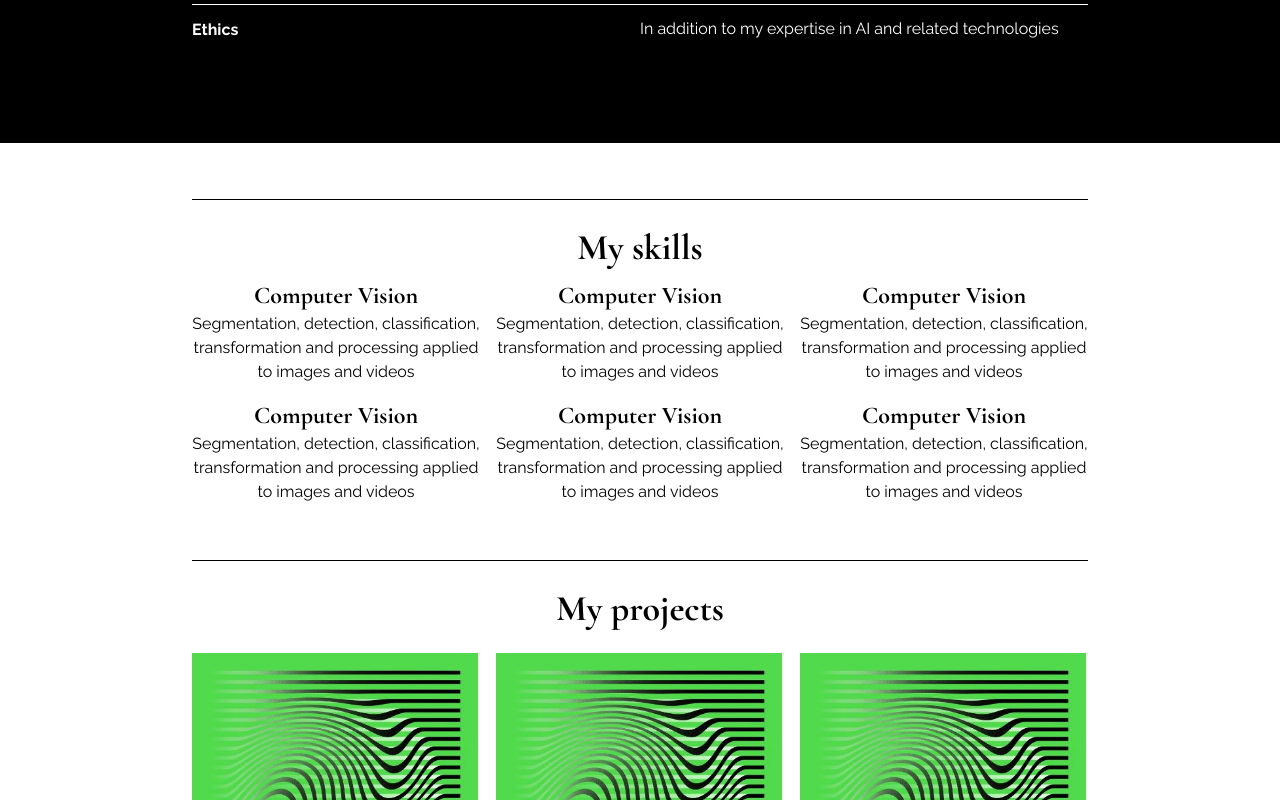
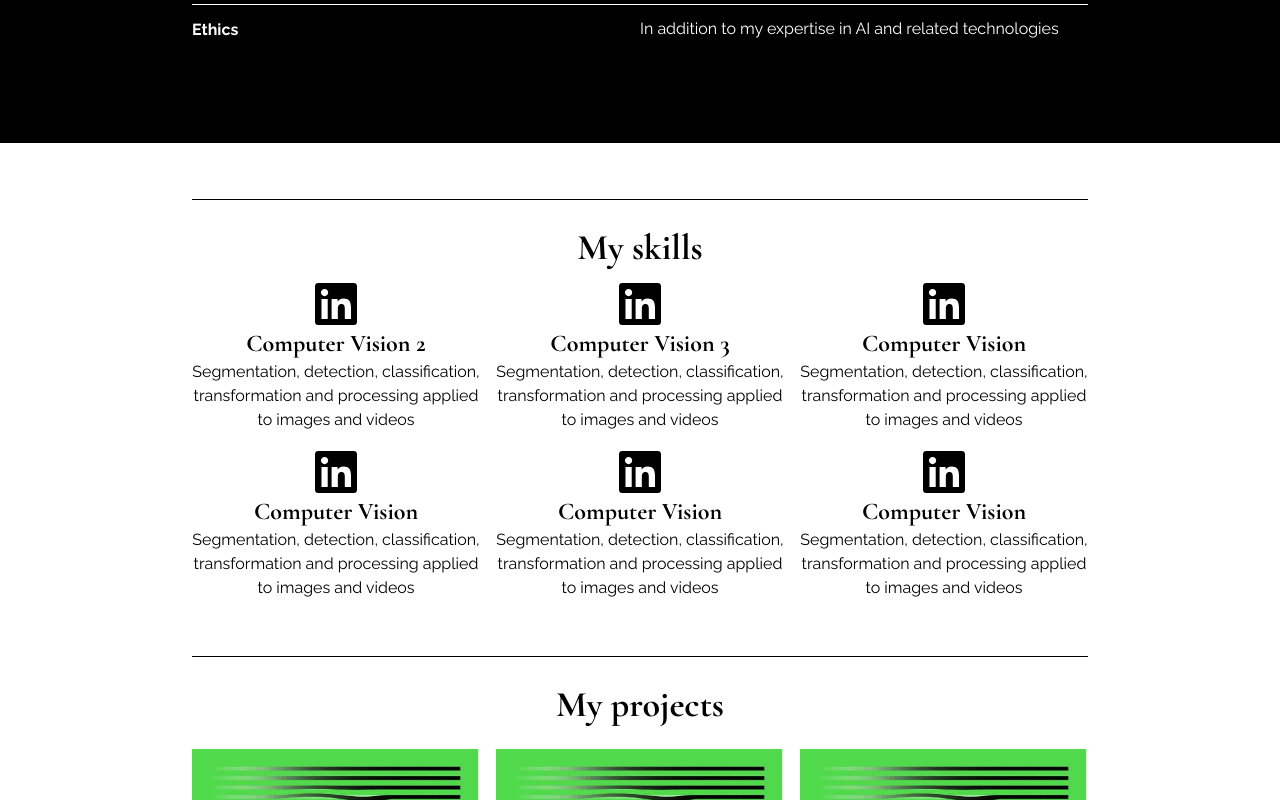
Before and after one commit to alejomaar/personal_webpage, a React (Vite) app: page / in a window 1280 px wide. Shown: the part 1457-2257 px from the top of the page. Built offline with nearby package versions, Linux system fonts and the light colour scheme.

Commit message:
feat(icons): Add icons to webpage

```diff
--- a/package.json
+++ b/package.json
@@ -10,6 +10,10 @@
     "preview": "vite preview"
   },
   "dependencies": {
+    "@fortawesome/fontawesome-svg-core": "^6.4.2",
+    "@fortawesome/free-brands-svg-icons": "^6.4.2",
+    "@fortawesome/free-solid-svg-icons": "^6.4.2",
+    "@fortawesome/react-fontawesome": "^0.2.0",
     "react": "^18.2.0",
     "react-dom": "^18.2.0"
   },
--- a/src/App.jsx
+++ b/src/App.jsx
@@ -1,19 +1,24 @@
 import "./App.css";
 import img from "./assets/img.jpg";
 import profile_photo_img from "./assets/profile_photo.png";
+import { FontAwesomeIcon } from "@fortawesome/react-fontawesome";
+import { faGithub } from "@fortawesome/free-brands-svg-icons";
+import { faLinkedin } from "@fortawesome/free-brands-svg-icons";
+import messages from "./constant/messages";
+
 //https://musotoku.com/
 function App() {
   return (
     <div className="min-h-screen h-screen ">
       <nav className="w-full fixed top-0 left-0 right-0 flex h-20 bg-white z-20">
-        <ul class="w-full flex justify-center items-center">
-          <li class="mx-3 font-bold border-b-2 hover:border-b-2 hover:border-black">
+        <ul className="w-full flex justify-center items-center">
+          <li className="mx-3 font-bold border-b-2 hover:border-b-2 hover:border-black">
             About Me
           </li>
-          <li class="mx-3 font-bold border-b-2 hover:border-b-2 hover:border-black">
+          <li className="mx-3 font-bold border-b-2 hover:border-b-2 hover:border-black">
             My Skills
           </li>
-          <li class="mx-3 font-bold border-b-2 hover:border-b-2 hover:border-black">
+          <li className="mx-3 font-bold border-b-2 hover:border-b-2 hover:border-black">
             My Projects
           </li>
         </ul>
@@ -27,13 +32,13 @@ function App() {
         </h1>
 
         <div className="w-full relative flex justify-center items-center">
-          <div class="w-full overflow-hidden absolute top-1/2 border-t border-b border-black">
-            <div class="marquee-container  my-7">
-              <ul class="marquee flex">
-                <li class="mx-3 text-6xl">Computer Vision |</li>
-                <li class="mx-3 text-6xl">NLP |</li>
-                <li class="mx-3 text-6xl">Machine Learning |</li>
-                <li class="mx-3 text-6xl">Software Engineering |</li>
+          <div className="w-full overflow-hidden absolute top-1/2 border-t border-b border-black">
+            <div className="marquee-container  my-7">
+              <ul className="marquee flex">
+                <li className="mx-3 text-6xl">Computer Vision |</li>
+                <li className="mx-3 text-6xl">NLP |</li>
+                <li className="mx-3 text-6xl">Machine Learning |</li>
+                <li className="mx-3 text-6xl">Software Engineering |</li>
               </ul>
             </div>
           </div>
@@ -41,6 +46,23 @@ function App() {
             className="w-64 h-64 mt-14 z-10 rounded-full"
             src={profile_photo_img}
           />
+        </div>
+
+        <div className="flex mt-4">
+          <a
+            href="https://github.com/alejomaar"
+            target="_blank"
+            className="bg-black p-3 cursor-pointer mx-2 rounded-md"
+          >
+            <FontAwesomeIcon icon={faGithub} size="3x" color="white" />
+          </a>
+          <a
+            href="https://github.com/alejomaar"
+            target="_blank"
+            className="bg-black p-3 cursor-pointer mx-2 rounded-md"
+          >
+            <FontAwesomeIcon icon={faLinkedin} size="3x" color="white" />
+          </a>
         </div>
       </div>
       <div className="bg-black text-white  min-h-screen">
@@ -69,9 +91,7 @@ function App() {
               <span className="font-bold">Trust</span>
             </div>
             <div className="w-1/2">
-              <p>
-                In addition to my expertise in AI and related technologies
-              </p>
+              <p>In addition to my expertise in AI and related technologies</p>
             </div>
           </div>
           <div className="flex border-t border-white py-3">
@@ -79,9 +99,7 @@ function App() {
               <span className="font-bold">Ethics</span>
             </div>
             <div className="w-1/2">
-              <p>
-                In addition to my expertise in AI and related technologies
-              </p>
+              <p>In addition to my expertise in AI and related technologies</p>
             </div>
           </div>
           <div className="flex border-t border-white py-3">
@@ -89,9 +107,7 @@ function App() {
               <span className="font-bold">Ethics</span>
             </div>
             <div className="w-1/2">
-              <p>
-                In addition to my expertise in AI and related technologies
-              </p>
+              <p>In addition to my expertise in AI and related technologies</p>
             </div>
           </div>
         </div>
@@ -100,48 +116,13 @@ function App() {
       <div className="max-w-4xl mx-auto flex justify-center items-center flex-col border-t border-black my-14">
         <h2 className="font-bold text-4xl  mt-7 mb-3">My skills</h2>
         <div className="max-w-4xl px-5 lg:px-0 mx-auto grid grid-cols-2 md:grid-cols-3 gap-4">
-          <div className="">
-            <h3 className="font-bold text-2xl text-center">Computer Vision</h3>
-            <p className="text-center">
-              Segmentation, detection, classification, transformation and
-              processing applied to images and videos
-            </p>
-          </div>
-          <div className="">
-            <h3 className="font-bold text-2xl text-center">Computer Vision</h3>
-            <p className="text-center">
-              Segmentation, detection, classification, transformation and
-              processing applied to images and videos
-            </p>
-          </div>
-          <div className="">
-            <h3 className="font-bold text-2xl text-center">Computer Vision</h3>
-            <p className="text-center">
-              Segmentation, detection, classification, transformation and
-              processing applied to images and videos
-            </p>
-          </div>
-          <div className="">
-            <h3 className="font-bold text-2xl text-center">Computer Vision</h3>
-            <p className="text-center">
-              Segmentation, detection, classification, transformation and
-              processing applied to images and videos
-            </p>
-          </div>
-          <div className="">
-            <h3 className="font-bold text-2xl text-center">Computer Vision</h3>
-            <p className="text-center">
-              Segmentation, detection, classification, transformation and
-              processing applied to images and videos
-            </p>
-          </div>
-          <div className="">
-            <h3 className="font-bold text-2xl text-center">Computer Vision</h3>
-            <p className="text-center">
-              Segmentation, detection, classification, transformation and
-              processing applied to images and videos
-            </p>
-          </div>
+          {messages["landing_page"]["skills"].map((info, id) => (
+            <div key={id} className="flex flex-col">
+              <FontAwesomeIcon icon={faLinkedin} size="3x" />
+              <h3 className="font-bold text-2xl text-center">{info.title}</h3>
+              <p className="text-center">{info.description}</p>
+            </div>
+          ))}
         </div>
       </div>
 
--- /dev/null
+++ b/src/constant/messages.jsx
@@ -0,0 +1,45 @@
+import { faLinkedin } from "@fortawesome/free-brands-svg-icons";
+const messages = {
+  landing_page: {
+    skills: [
+      {
+        title: "Computer Vision 2",
+        description:
+          "Segmentation, detection, classification, transformation and processing applied to images and videos",
+        icon: faLinkedin,
+      },
+      {
+        title: "Computer Vision 3",
+        description:
+          "Segmentation, detection, classification, transformation and processing applied to images and videos",
+        icon: faLinkedin,
+      },
+      {
+        title: "Computer Vision",
+        description:
+          "Segmentation, detection, classification, transformation and processing applied to images and videos",
+        icon: faLinkedin,
+      },
+      {
+        title: "Computer Vision",
+        description:
+          "Segmentation, detection, classification, transformation and processing applied to images and videos",
+        icon: faLinkedin,
+      },
+      {
+        title: "Computer Vision",
+        description:
+          "Segmentation, detection, classification, transformation and processing applied to images and videos",
+        icon: faLinkedin,
+      },
+      {
+        title: "Computer Vision",
+        description:
+          "Segmentation, detection, classification, transformation and processing applied to images and videos",
+        icon: faLinkedin,
+      },
+    ],
+  },
+};
+
+export default messages;
```
Also changed, not shown: 2 other files (tests, documents, lock files or other folders).
